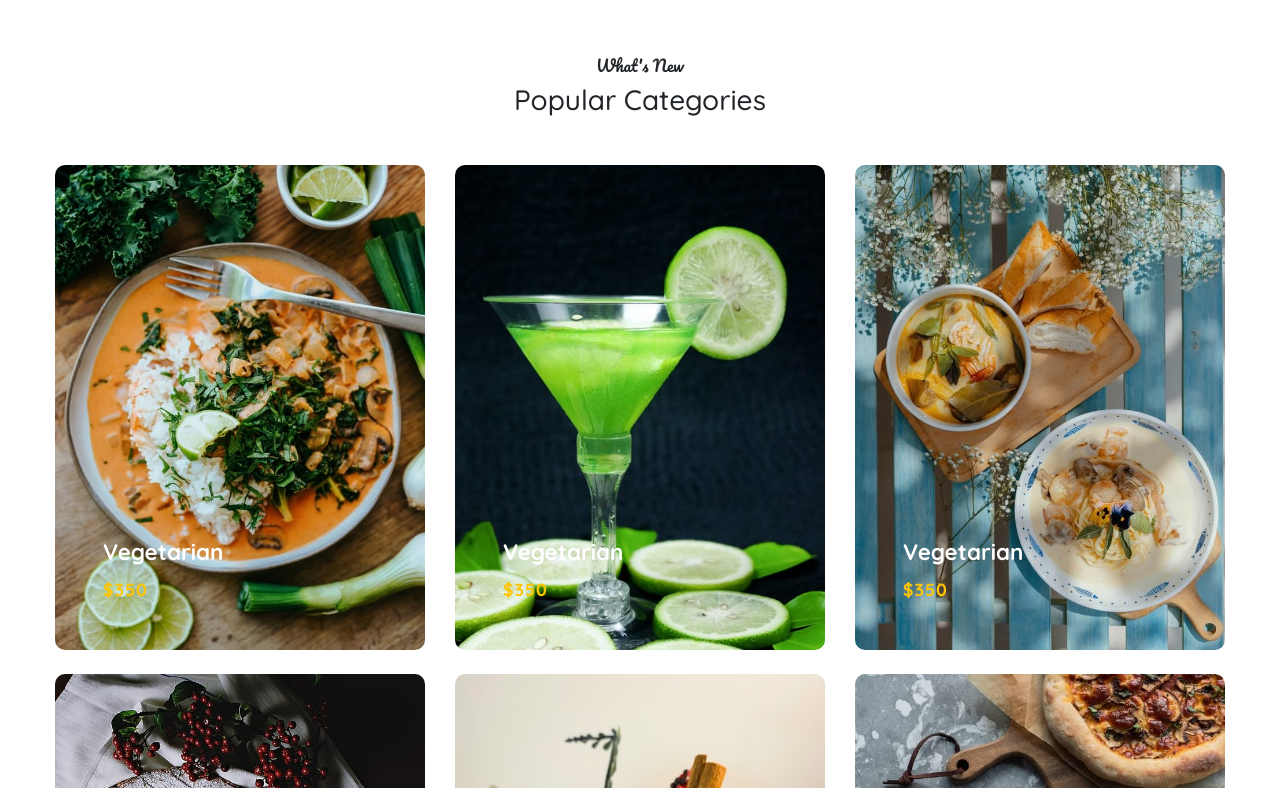
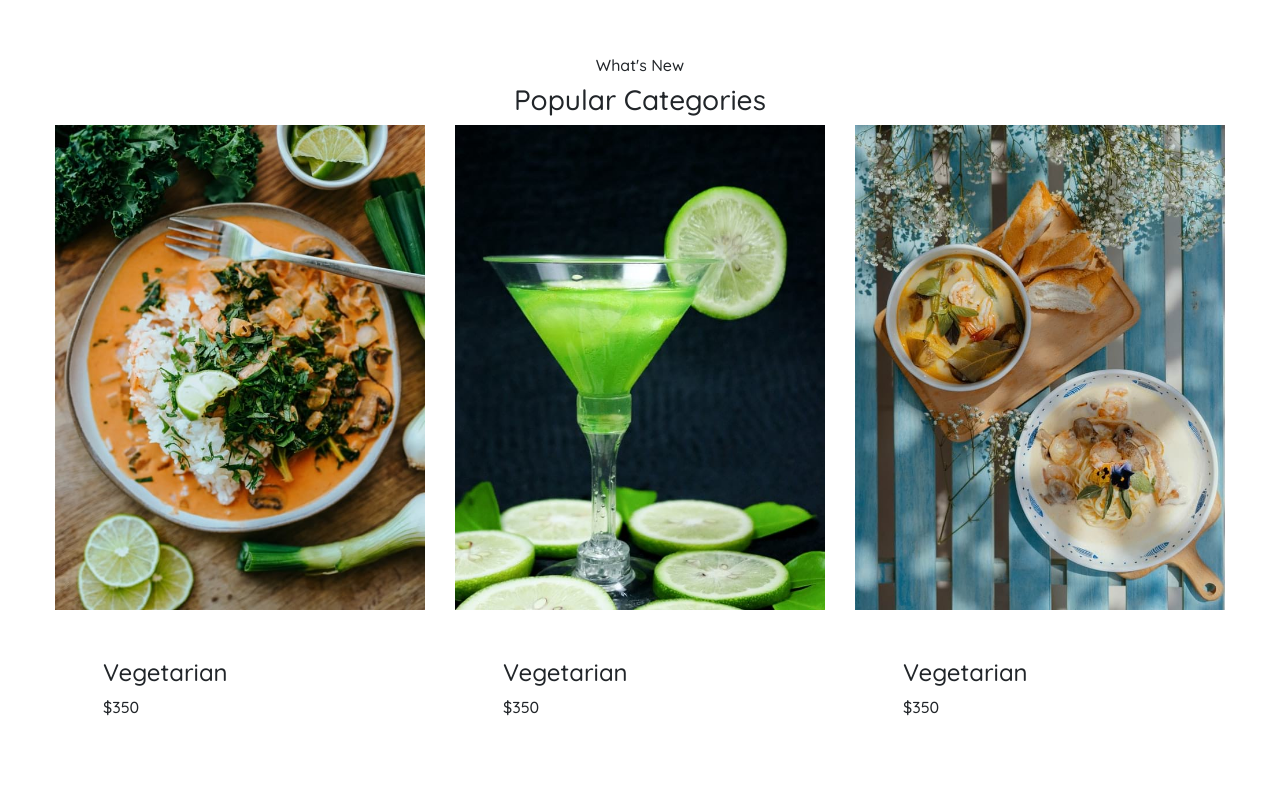
Before and after one commit to Quocbinh7416/BC14-BTL-DINER, a plain HTML site: page index.html in a window 1280 px wide. Shown: the top 788 px of the page. Drawn offline with nearby package versions, Linux system fonts and the light colour scheme.

Commit message:
updated files

```diff
--- a/css/style.css
+++ b/css/style.css
@@ -23,54 +23,6 @@ body {
   line-height: 48px;
   font-weight: 600;
 }
-/* CATEGORY */
-/* CATEGORY HEAD */
-.category__head h6{
-  font-family: 'Pacifico', cursive;
-}
-.category__head h3{
-  margin-bottom: 3rem;
-}
-
-/* CATEGORY CONTENT */
-.category__item{
-  position: relative;
-}
-
-.category__img{
-  position: relative;
-}
-.category__img a{
-  background-color: transparent;
-}
-.category__img::after{
-  background: linear-gradient(to bottom, rgba(0, 0, 0, 0) 0, rgba(0, 0, 0, 0.53) 69%, rgba(0, 0, 0, 0.76) 100%);
-  position: absolute;
-}
-
-.category__text{
-  position: absolute;
-  width: 95%;
-  bottom: 0;
-  left: auto;
-}
-.category__text h4{
-  color: white;
-  font-weight: bold;
-  font-size: 1.4rem;
-  line-height: 1.87rem;
-}
-.category__text span{
-  color:#ffc600;
-  font-weight: bold;
-  font-size: 1.1rem;
-  letter-spacing: 1px;
-}
-
-.category__img img{
-  border-radius: 10px;
-}
-
 /* BLOG  */
 .blog {
   background-color: #f7f7f7;
```
